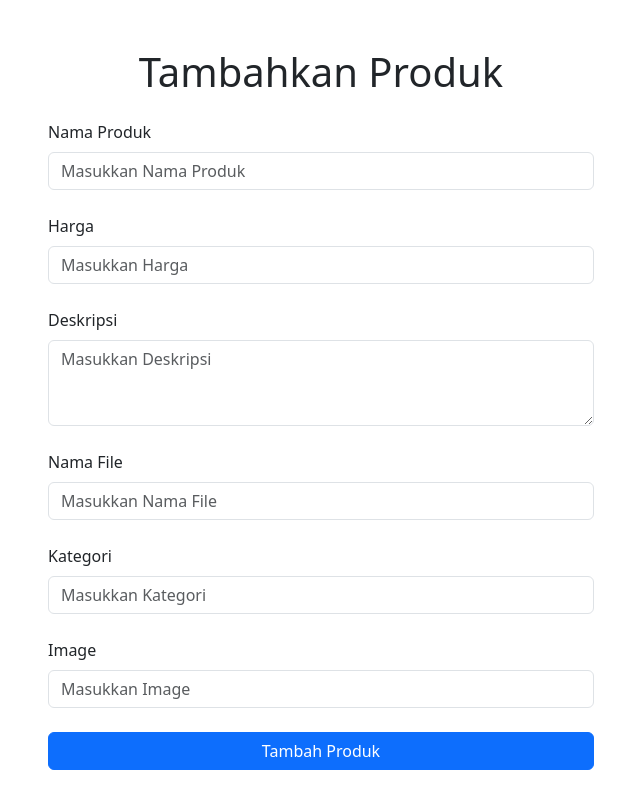
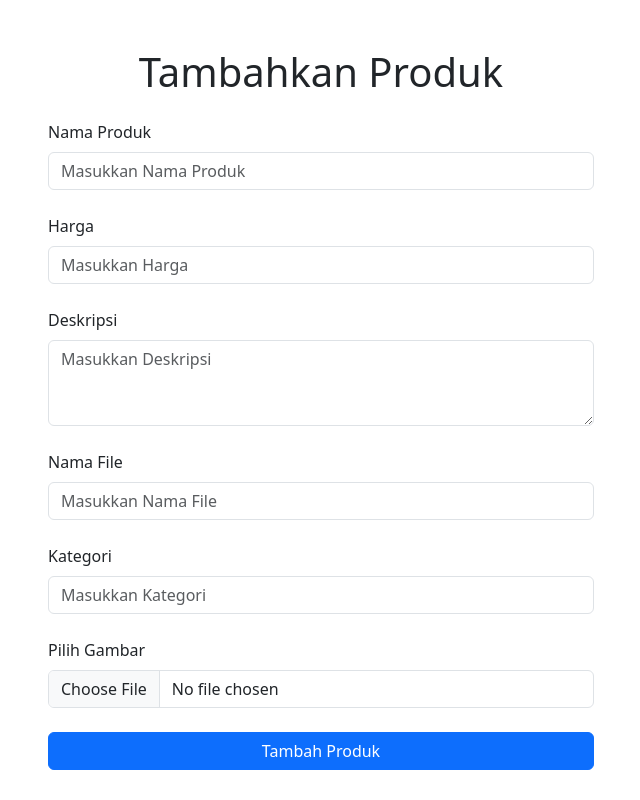
Before and after one commit to zainalsalamun/binar-platinum-frontend, a React (Create React App) app: page /add-product in a window 1280 px wide. Shown: the whole page, without its empty margins (319-959 px from the left). Built offline with nearby package versions, Linux system fonts and the light colour scheme; the HTML template or start-up script is replaced by a standard one.

Commit message:
add form choose image

```diff
--- a/src/components/Product/AddProduct.js
+++ b/src/components/Product/AddProduct.js
@@ -21,7 +21,7 @@ const AddProductForm = () => {
       [name]: value
     });
 
-    if (name === 'nama_file') {
+    if (name === 'image') {
       const file = e.target.files[0];
       setFormData({
         ...formData,
@@ -106,7 +106,7 @@ const AddProductForm = () => {
               />
             </Form.Group>
 
-            <Form.Group controlId="formNamaFile" className="mb-4">
+            {/* <Form.Group controlId="formNamaFile" className="mb-4">
               <Form.Label>Image</Form.Label>
               <Form.Control
                 type="text"
@@ -115,6 +115,11 @@ const AddProductForm = () => {
                 value={formData.image}
                 onChange={handleChange}
               />
+            </Form.Group> */}
+
+            <Form.Group controlId="formFile" className="mb-4">
+              <Form.Label>Pilih Gambar</Form.Label>
+              <Form.Control type="file" name="image" onChange={handleChange} />
             </Form.Group>
 
             <div className="d-grid">
```
